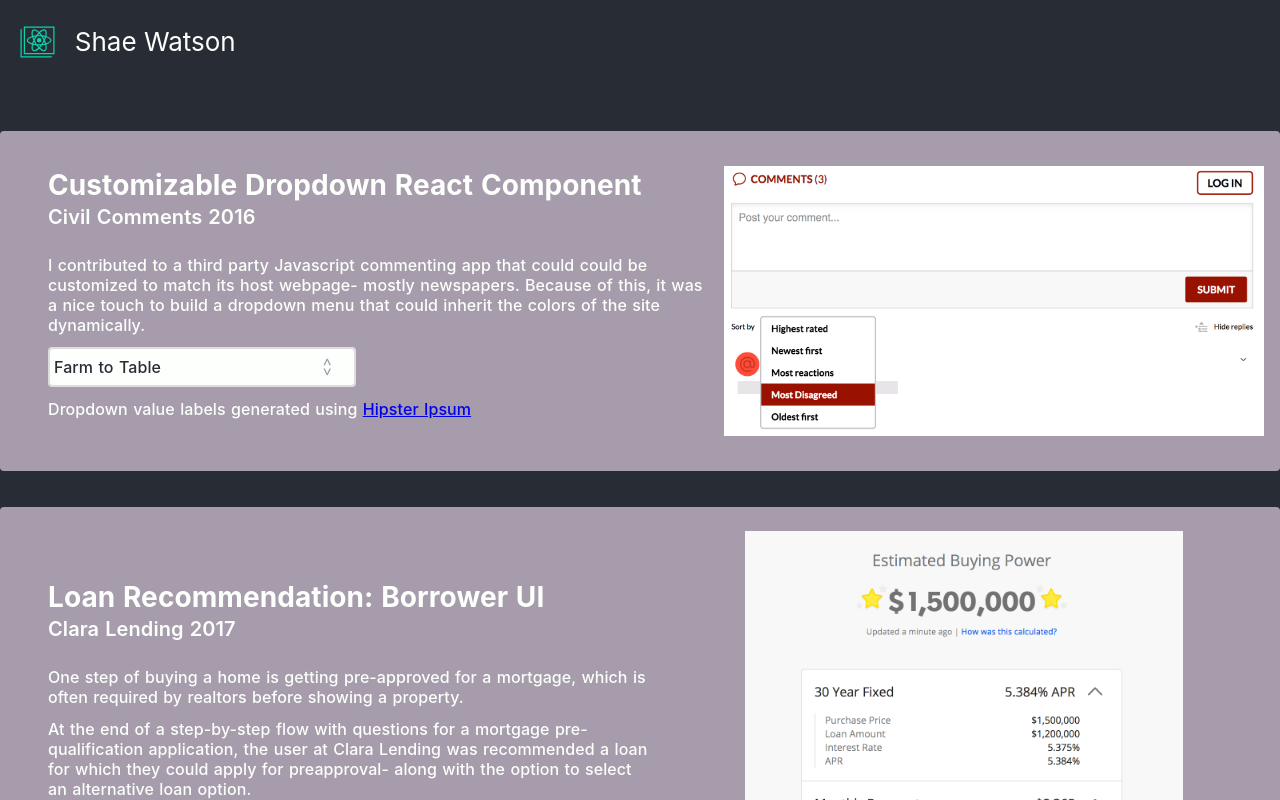
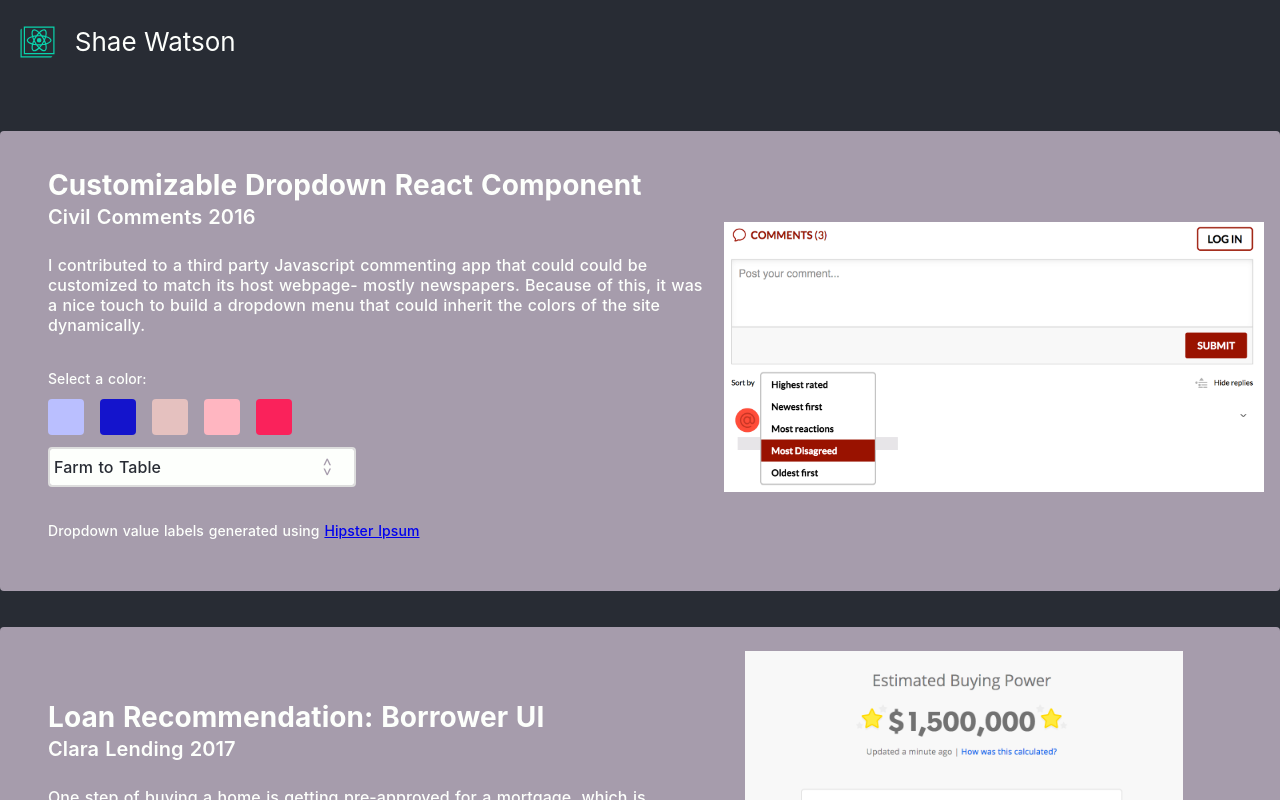
Before and after one commit to shae-wat/shaewatson, a React (Create React App) app: page / in a window 1280 px wide. Shown: the top 800 px of the page. Built offline with nearby package versions, Linux system fonts and the light colour scheme.

Commit message:
stlyed and ready to share state

```diff
--- a/src/styles/typography.ts
+++ b/src/styles/typography.ts
@@ -40,3 +40,12 @@ export const ParagraphFont = styled.p`
 
   ${mobileMediaQuery(`font-size: 14px; line-height: 18px;`)}
 `;
+
+export const MicroFont = styled.p`
+  ${FontCSS}
+  font-weight: 500;
+  font-size: 14px;
+  line-height: 16px;
+
+  ${mobileMediaQuery(`font-size: 12px; line-height: 14px;`)}
+`;
--- a/src/views/cards/CustomDropdown.tsx
+++ b/src/views/cards/CustomDropdown.tsx
@@ -1,8 +1,19 @@
 import React from 'react';
-import { HeaderFont, SubheaderFont, ParagraphFont, rhythm } from '../../styles';
+import styled from 'styled-components';
+import {
+  HeaderFont,
+  SubheaderFont,
+  ParagraphFont,
+  MicroFont,
+  rhythm,
+} from '../../styles';
 import { AlaskaDispatchNewsDropdownImageSrc } from '../../images';
-import { Dropdown, DropdownOptionKey } from '../components';
+import { Dropdown, DropdownOptionKey, ColorSelector } from '../components';
 import { Card, CardTextContent, CardImageContent } from '.';
+
+const DemoArea = styled.div`
+  padding: ${rhythm(1)}px 0;
+`;
 
 class CustomDropdown extends React.Component {
   render() {
@@ -19,6 +30,8 @@ class CustomDropdown extends React.Component {
             Because of this, it was a nice touch to build a dropdown menu that
             could inherit the colors of the site dynamically.
           </ParagraphFont>
+          <DemoArea>
+            <ColorSelector />
             <Dropdown
               options={[
                 {
@@ -43,7 +56,8 @@ class CustomDropdown extends React.Component {
                 },
               ]}
             />
-          <ParagraphFont>
+          </DemoArea>
+          <MicroFont>
             Dropdown value labels generated using{' '}
             <a
               href="https://hipsum.co/"
@@ -51,7 +65,7 @@ class CustomDropdown extends React.Component {
               rel="noopener noreferrer">
               Hipster Ipsum
             </a>
-          </ParagraphFont>
+          </MicroFont>
         </CardTextContent>
         <CardImageContent>
           <img
--- /dev/null
+++ b/src/views/components/ColorSelector.tsx
@@ -0,0 +1,39 @@
+import React from 'react';
+import styled from 'styled-components';
+import _ from 'lodash';
+import { gutter, rhythm, MicroFont } from '../../styles';
+
+const colors = ['#babfff', '#1414cc', '#e5c1bf', '#ffb6c1', '#fa225b'];
+
+const ColorPallette = styled.div`
+  display: flex;
+  flex-direction: row;
+  padding: ${rhythm(1 / 2)}px 0;
+  > *:not(:last-child) {
+    margin-right: ${gutter(1)}px;
+  }
+`;
+
+const Square = styled.div`
+  height: 36px;
+  width: 36px;
+  border-radius: 4px;
+  cursor: pointer;
+`;
+
+class ColorSelector extends React.Component {
+  render() {
+    return (
+      <div>
+        <MicroFont>Select a color:</MicroFont>
+        <ColorPallette>
+          {_.map(colors, (color: string) => (
+            <Square style={{ backgroundColor: color }} />
+          ))}
+        </ColorPallette>
+      </div>
+    );
+  }
+}
+
+export default ColorSelector;
--- a/src/views/components/index.ts
+++ b/src/views/components/index.ts
@@ -1 +1,2 @@
 export * from './Dropdown';
+export { default as ColorSelector } from './ColorSelector';
```
Lines whose indentation alone changed are shown as unchanged.
